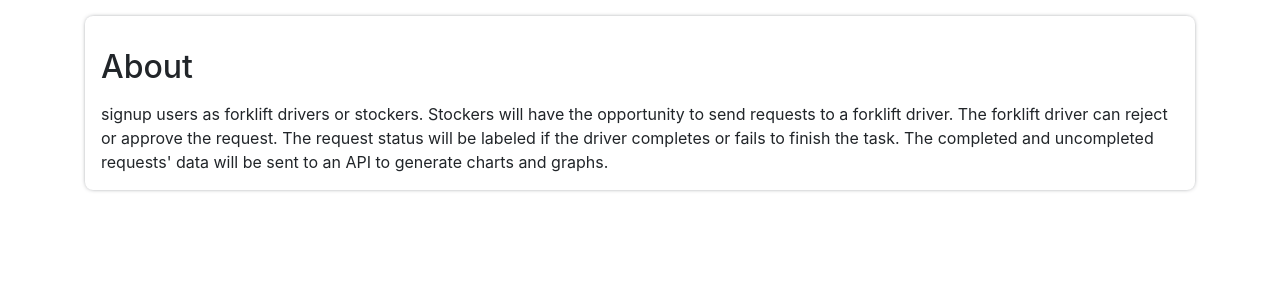
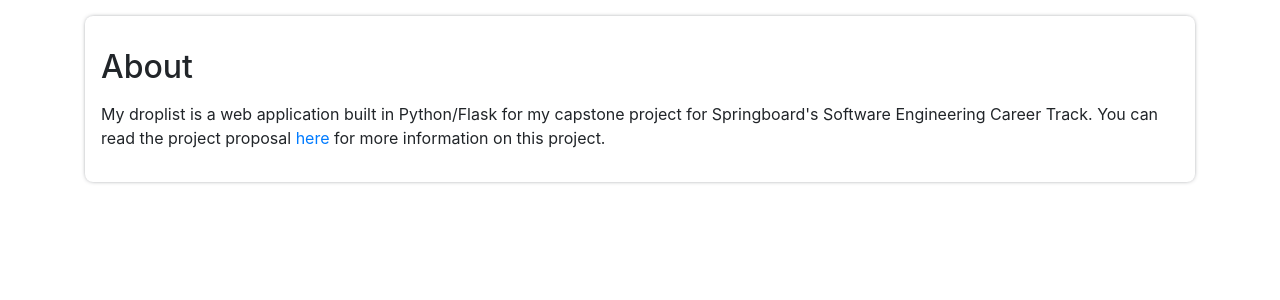
Before and after one commit to treyarte/capstone-one, a Flask app: page /about in a window 1280 px wide. Shown: the part 56-356 px from the top of the page. Run offline with Flask 2, Linux system fonts and the light colour scheme; some libraries are stand-ins or nearby versions.

Commit message:
update about page

```diff
--- a/app/home/templates/about.html
+++ b/app/home/templates/about.html
@@ -2,11 +2,16 @@
 <div class="container">
   <div class="custom-container">
     <h2 class="custom-header">About</h2>
-    signup users as forklift drivers or stockers. Stockers will have the
-    opportunity to send requests to a forklift driver. The forklift driver can
-    reject or approve the request. The request status will be labeled if the
-    driver completes or fails to finish the task. The completed and uncompleted
-    requests' data will be sent to an API to generate charts and graphs.
+    <p>
+      My droplist is a web application built in Python/Flask for my capstone
+      project for Springboard's Software Engineering Career Track. You can read
+      the project proposal
+      <a
+        href="https://github.com/treyarte/capstone-one/blob/master/Capstone%20Proposal.pdf"
+        >here</a
+      >
+      for more information on this project.
+    </p>
     {%endblock%}
   </div>
 </div>
```
Also changed, not shown: 1 other file.
